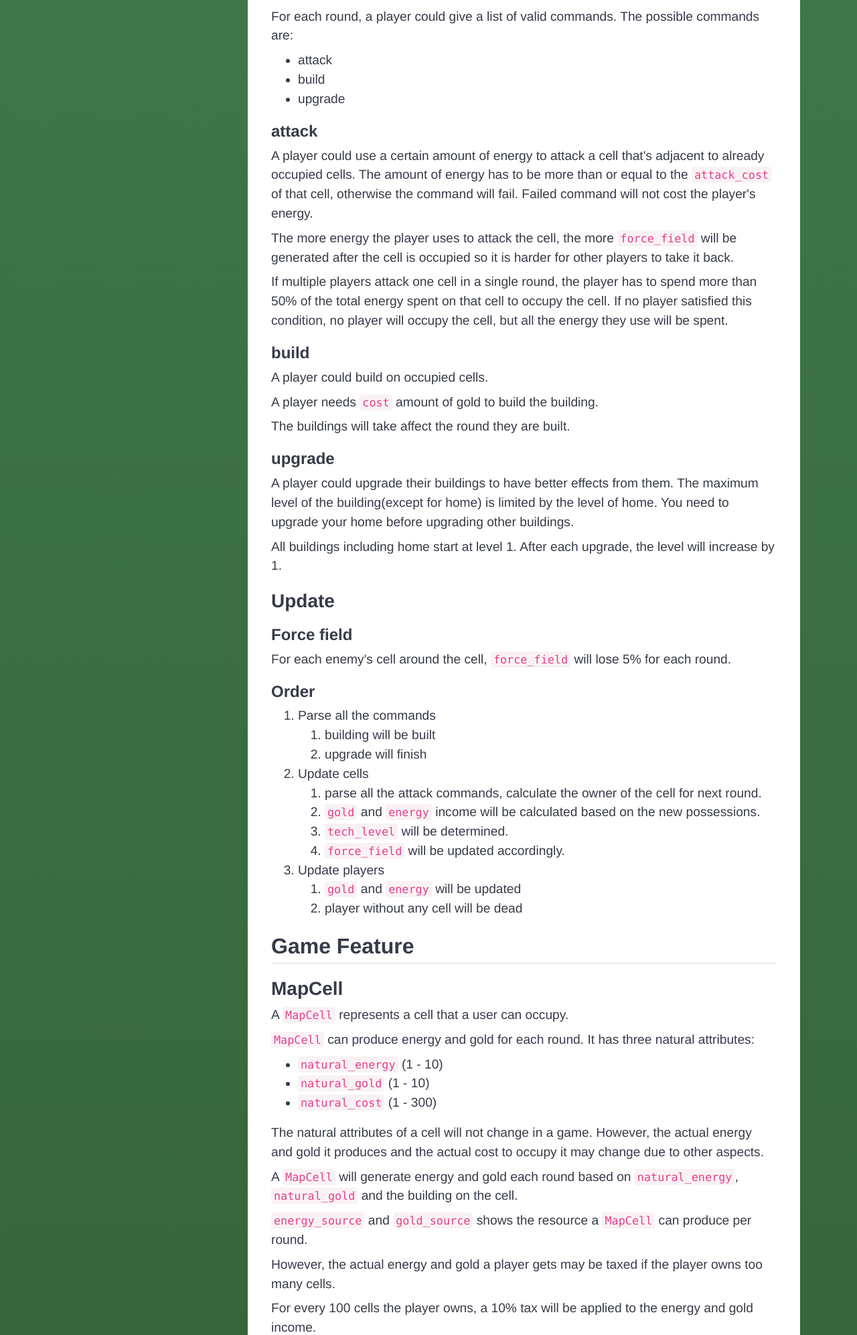
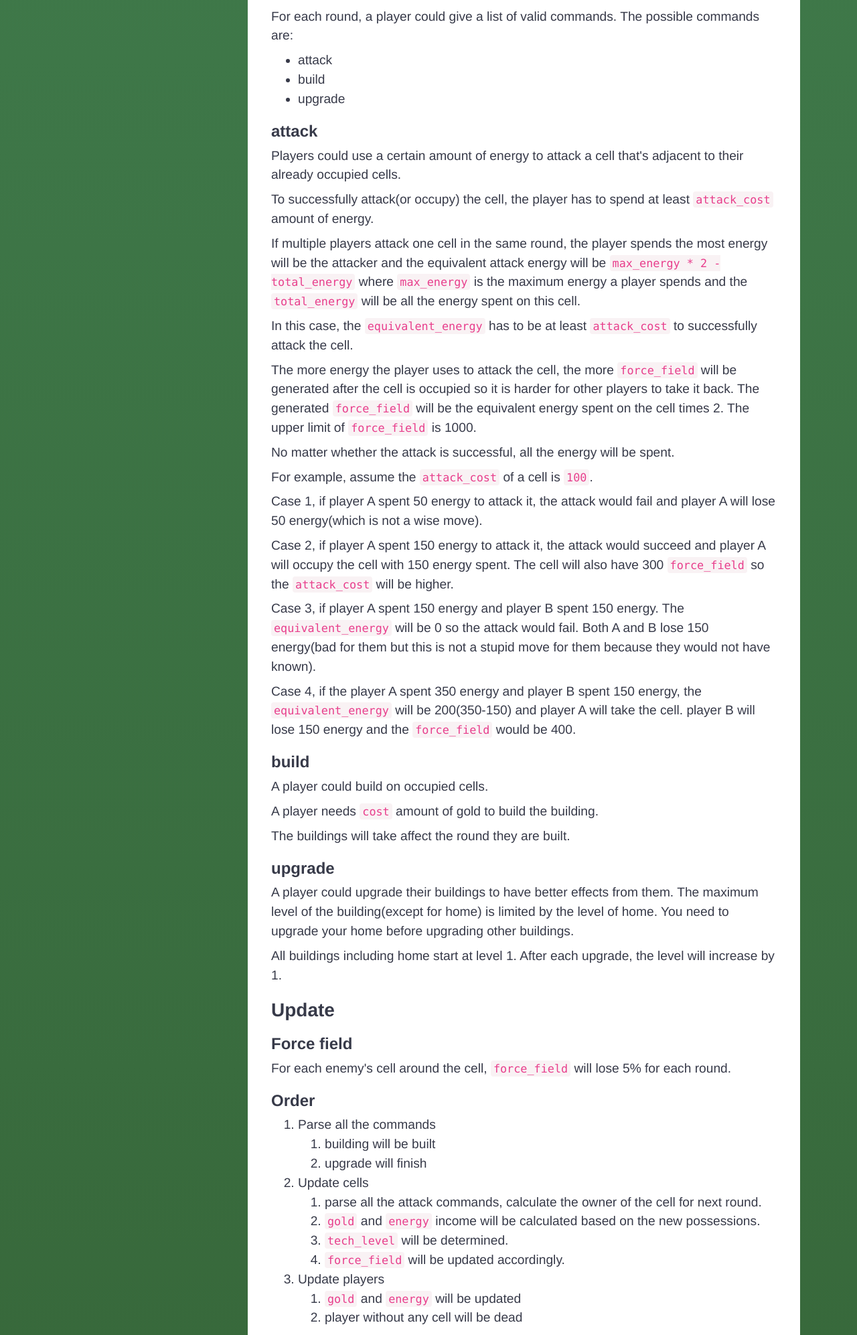
Before and after one commit to gaogaotiantian/ColorFightIIServer, a Python web app: template web/templates/game_rules.html in a window 1280 px wide. Shown: the part 1136-3130 px from the top of the page at 67% size. Run offline with Jinja, Linux system fonts and the light colour scheme; the template is opened without the code that fills it, so the values that code supplies are empty; some libraries are stand-ins or nearby versions.

Commit message:
Changed attack rule. Updated according docs and gives several examples

```diff
--- a/web/colorfight/game_map.py
+++ b/web/colorfight/game_map.py
@@ -43,9 +43,10 @@ class MapCell:
         if self.attacker_list:
             max_id, max_energy = max(self.attacker_list, key = lambda x: x[1])
             total_energy = sum([x[1] for x in self.attacker_list])
-            if max_energy * 2 > total_energy:
+            equivalent_energy = max_energy * 2 - total_energy
+            if equivalent_energy >= self.attack_cost:
                 # more than 50% of the energy, success
-                self.force_field = int(min(1000, 2*(max_energy*2 - total_energy)))
+                self.force_field = int(min(1000, 2*(equivalent_energy)))
                 if self.owner != max_id:
                     self.building = Empty()
                 self.owner = max_id
--- a/web/templates/game_rules_raw.html
+++ b/web/templates/game_rules_raw.html
@@ -33,16 +33,37 @@ commands are:</p>
 <li>upgrade</li>
 </ul>
 <h4>attack</h4>
-<p>A player could use a certain amount of energy to attack a cell that's adjacent
-to already occupied cells. The amount of energy has to be more than or equal to the
-<code>attack_cost</code> of that cell, otherwise the command will fail. Failed command
-will not cost the player's energy.</p>
+<p>Players could use a certain amount of energy to attack a cell that's adjacent
+to their already occupied cells. </p>
+<p>To successfully attack(or occupy) the cell, the player has to spend at least
+<code>attack_cost</code> amount of energy.</p>
+<p>If multiple players attack one cell in the same round, the player spends the
+most energy will be the attacker and the equivalent attack energy will be
+<code>max_energy * 2 - total_energy</code> where <code>max_energy</code> is the maximum energy
+a player spends and the <code>total_energy</code> will be all the energy spent on this
+cell. </p>
+<p>In this case, the <code>equivalent_energy</code> has to be at least <code>attack_cost</code>
+to successfully attack the cell. </p>
 <p>The more energy the player uses to attack the cell, the more <code>force_field</code>
-will be generated after the cell is occupied so it is harder for other players to take it back. </p>
-<p>If multiple players attack one cell in a single round, the player has to spend
-more than 50% of the total energy spent on that cell to occupy the cell. If
-no player satisfied this condition, no player will occupy the cell, but all the
-energy they use will be spent. </p>
+will be generated after the cell is occupied so it is harder for other players
+to take it back. The generated <code>force_field</code> will be the equivalent energy
+spent on the cell times 2. The upper limit of <code>force_field</code> is 1000.</p>
+<p>No matter whether the attack is successful, all the energy will be spent.</p>
+<blockquote>
+<p>For example, assume the <code>attack_cost</code> of a cell is <code>100</code>.</p>
+<p>Case 1, if player A spent 50 energy to attack it, the attack would fail and
+  player A will lose 50 energy(which is not a wise move). </p>
+<p>Case 2, if player A spent 150 energy to attack it, the attack would succeed and
+  player A will occupy the cell with 150 energy spent. The cell will also have 300
+  <code>force_field</code> so the <code>attack_cost</code> will be higher. </p>
+<p>Case 3, if player A spent 150 energy and player B spent 150 energy. The
+  <code>equivalent_energy</code> will be 0 so the attack would fail. Both A and B lose
+  150 energy(bad for them but this is not a stupid move for them because they
+  would not have known).</p>
+<p>Case 4, if the player A spent 350 energy and player B spent 150 energy, the
+  <code>equivalent_energy</code> will be 200(350-150) and player A will take the cell.
+  player B will lose 150 energy and the <code>force_field</code> would be 400.</p>
+</blockquote>
 <h4>build</h4>
 <p>A player could build on occupied cells.</p>
 <p>A player needs <code>cost</code> amount of gold to build the building. </p>
```
Also changed, not shown: web/colorfight/README.md.
